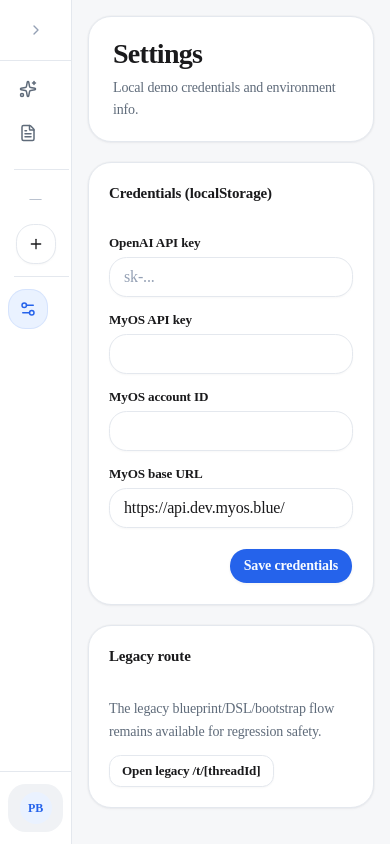
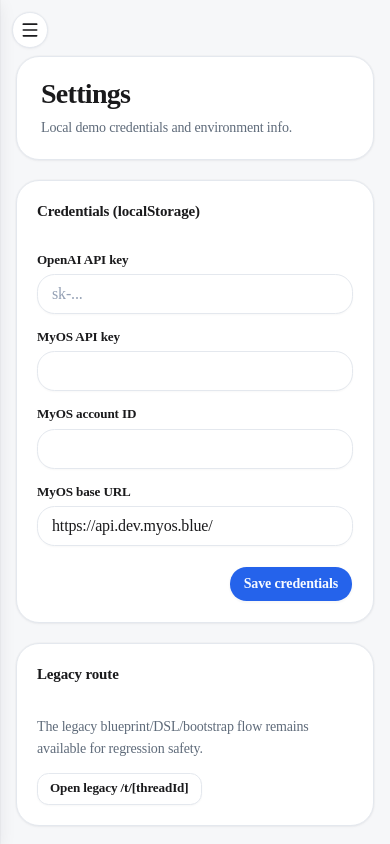
Before and after one commit to piotr-blue/demo-app, a Next.js app in the folder apps/blue-studio-web/: page /settings in a window 390 px wide. Built offline with nearby package versions, Linux system fonts and the light colour scheme.

Commit message:
Improve mobile: hamburger drawer, save confirmation, polish nav for small screens
Co-authored-by: Sylwester Czmil <sylwekczmil@users.noreply.github.com>

```diff
--- a/apps/blue-studio-web/app/(demo)/settings/page.tsx
+++ b/apps/blue-studio-web/app/(demo)/settings/page.tsx
@@ -6,16 +6,25 @@ import { Button } from "@/components/ui/button";
 import { Card, CardContent, CardHeader, CardTitle } from "@/components/ui/card";
 import { Input } from "@/components/ui/input";
 import { Label } from "@/components/ui/label";
+import { Badge } from "@/components/ui/badge";
 import { useDemoApp } from "@/components/demo/demo-provider";
 import type { DemoCredentials } from "@/lib/demo/types";
+import { CheckIcon } from "lucide-react";
 
 export default function SettingsPage() {
   const { credentials, setCredentials } = useDemoApp();
   const [draft, setDraft] = useState<DemoCredentials>(credentials);
+  const [saved, setSaved] = useState(false);
 
   useEffect(() => {
     setDraft(credentials);
   }, [credentials]);
+
+  useEffect(() => {
+    if (!saved) return;
+    const timer = setTimeout(() => setSaved(false), 2500);
+    return () => clearTimeout(timer);
+  }, [saved]);
 
   return (
     <section className="mx-auto max-w-2xl space-y-5">
@@ -74,16 +83,23 @@ export default function SettingsPage() {
               }
             />
           </div>
-          <div className="flex justify-end pt-1">
+          <div className="flex items-center justify-end gap-3 pt-1">
+            {saved ? (
+              <Badge variant="secondary" className="gap-1">
+                <CheckIcon className="size-3" />
+                Saved
+              </Badge>
+            ) : null}
             <Button
-              onClick={() =>
+              onClick={() => {
                 setCredentials({
                   openAiApiKey: draft.openAiApiKey.trim(),
                   myOsApiKey: draft.myOsApiKey.trim(),
                   myOsAccountId: draft.myOsAccountId.trim(),
                   myOsBaseUrl: draft.myOsBaseUrl.trim(),
-                })
-              }
+                });
+                setSaved(true);
+              }}
             >
               Save credentials
             </Button>
--- a/apps/blue-studio-web/components/demo/app-frame.tsx
+++ b/apps/blue-studio-web/components/demo/app-frame.tsx
@@ -15,7 +15,9 @@ export function AppFrame({ children }: { children: React.ReactNode }) {
   return (
     <div className="flex min-h-screen bg-background">
       <GlobalLeftRail />
-      <main className="min-h-screen flex-1 overflow-y-auto p-4 md:p-6 lg:p-8">{children}</main>
+      <main className="min-h-screen flex-1 overflow-y-auto p-4 pt-14 md:p-6 md:pt-6 lg:p-8">
+        {children}
+      </main>
     </div>
   );
 }
--- a/apps/blue-studio-web/components/demo/global-left-rail.tsx
+++ b/apps/blue-studio-web/components/demo/global-left-rail.tsx
@@ -2,7 +2,7 @@
 
 import Link from "next/link";
 import { usePathname } from "next/navigation";
-import { useEffect, useMemo, useState, type ReactNode } from "react";
+import { useEffect, useMemo, useState, useCallback, type ReactNode } from "react";
 import { Separator } from "@/components/ui/separator";
 import { ScrollArea } from "@/components/ui/scroll-area";
 import { Button } from "@/components/ui/button";
@@ -19,8 +19,10 @@ import {
   ChevronLeftIcon,
   ChevronRightIcon,
   FileTextIcon,
+  MenuIcon,
   Settings2Icon,
   SparklesIcon,
+  XIcon,
 } from "lucide-react";
 
 const TOP_LEVEL_NAV_ITEMS = [
@@ -55,6 +57,7 @@ function RailLink({
   icon,
   active,
   compactIconLabel,
+  onClick,
 }: {
   collapsed: boolean;
   label: string;
@@ -62,10 +65,12 @@ function RailLink({
   icon: ReactNode;
   active: boolean;
   compactIconLabel?: string;
+  onClick?: () => void;
 }) {
   const base = (
     <Link
       href={href}
+      onClick={onClick}
       className={cn(
         "group/rail-link flex items-center rounded-xl border border-transparent transition-all duration-150",
         collapsed
@@ -76,12 +81,7 @@ function RailLink({
           : "text-text-secondary hover:bg-bg-subtle hover:text-foreground"
       )}
     >
-      <span
-        className={cn(
-          "inline-flex items-center justify-center shrink-0",
-          collapsed ? "size-5" : "size-5"
-        )}
-      >
+      <span className="inline-flex size-5 items-center justify-center shrink-0">
         {icon}
       </span>
       {!collapsed ? (
@@ -108,40 +108,42 @@ export function GlobalLeftRail() {
   const { snapshot } = useDemoApp();
   const workspaces = snapshot ? getWorkspaceScopes(snapshot) : [];
   const [collapsed, setCollapsed] = useState(false);
+  const [isMobile, setIsMobile] = useState(false);
+  const [mobileOpen, setMobileOpen] = useState(false);
 
   useEffect(() => {
     // eslint-disable-next-line react-hooks/set-state-in-effect
     setCollapsed(readDemoLeftRailCollapsed());
   }, []);
 
-  /* auto-collapse on narrow viewports */
+  /* track mobile breakpoint */
   useEffect(() => {
     const mql = window.matchMedia("(min-width: 768px)");
-    const handler = (e: MediaQueryListEvent) => {
-      if (!e.matches) {
-        setCollapsed(true);
-        writeDemoLeftRailCollapsed(true);
+    const handler = (e: MediaQueryListEvent | MediaQueryList) => {
+      const isDesktop = "matches" in e ? e.matches : (e as MediaQueryListEvent).matches;
+      // eslint-disable-next-line react-hooks/set-state-in-effect
+      setIsMobile(!isDesktop);
+      if (!isDesktop) {
+        setMobileOpen(false);
       }
     };
-    mql.addEventListener("change", handler);
-    // collapse immediately if currently narrow
-    if (!mql.matches) {
-      setCollapsed(true);
-      writeDemoLeftRailCollapsed(true);
-    }
-    return () => mql.removeEventListener("change", handler);
+    handler(mql);
+    mql.addEventListener("change", handler as (e: MediaQueryListEvent) => void);
+    return () => mql.removeEventListener("change", handler as (e: MediaQueryListEvent) => void);
   }, []);
 
-  const railCollapsed = collapsed;
+  const closeMobileDrawer = useCallback(() => {
+    setMobileOpen(false);
+  }, []);
+
+  const railCollapsed = isMobile ? false : collapsed;
   const navItems = useMemo(() => TOP_LEVEL_NAV_ITEMS, []);
 
-  return (
-    <aside
-      className={cn(
-        "flex h-screen shrink-0 flex-col border-r border-border-soft bg-card transition-[width] duration-300 ease-in-out",
-        railCollapsed ? "w-[72px]" : "w-[260px]"
-      )}
-    >
+  /* On mobile, we show a hamburger button and an overlay drawer.
+     On desktop, we show the permanent sidebar (collapsible). */
+
+  const sidebarContent = (
+    <>
       {/* Header */}
       <div
         className={cn(
@@ -158,6 +160,17 @@ export function GlobalLeftRail() {
             <p className="text-xs text-text-muted">Demo</p>
           </div>
         </div>
+        {isMobile ? (
+          <Button
+            size="icon-sm"
+            variant="ghost"
+            onClick={closeMobileDrawer}
+            aria-label="Close navigation"
+            className="text-text-muted hover:text-foreground"
+          >
+            <XIcon className="size-4" />
+          </Button>
+        ) : (
           <Button
             size="icon-sm"
             variant="ghost"
@@ -171,6 +184,7 @@ export function GlobalLeftRail() {
           >
             {railCollapsed ? <ChevronRightIcon className="size-4" /> : <ChevronLeftIcon className="size-4" />}
           </Button>
+        )}
       </div>
 
       {/* Navigation */}
@@ -186,6 +200,7 @@ export function GlobalLeftRail() {
                 label={item.label}
                 icon={<item.icon className="size-[18px]" />}
                 active={item.isActive(pathname)}
+                onClick={isMobile ? closeMobileDrawer : undefined}
               />
             ))}
 
@@ -220,6 +235,7 @@ export function GlobalLeftRail() {
                   }
                   active={pathname === `/workspaces/${workspace.id}`}
                   compactIconLabel={workspace.name}
+                  onClick={isMobile ? closeMobileDrawer : undefined}
                 />
               ))
             )}
@@ -248,6 +264,7 @@ export function GlobalLeftRail() {
                 label={item.label}
                 icon={<item.icon className="size-[18px]" />}
                 active={item.isActive(pathname)}
+                onClick={isMobile ? closeMobileDrawer : undefined}
               />
             ))}
         </div>
@@ -277,6 +294,54 @@ export function GlobalLeftRail() {
           ) : null}
         </div>
       </div>
+    </>
+  );
+
+  /* Mobile: overlay drawer */
+  if (isMobile) {
+    return (
+      <>
+        {/* Fixed hamburger button */}
+        <Button
+          size="icon"
+          variant="outline"
+          onClick={() => setMobileOpen(true)}
+          aria-label="Open navigation"
+          className="fixed top-3 left-3 z-50 shadow-[var(--shadow-card)] md:hidden"
+        >
+          <MenuIcon className="size-5" />
+        </Button>
+
+        {/* Overlay backdrop */}
+        {mobileOpen ? (
+          <div
+            className="fixed inset-0 z-40 bg-black/15 backdrop-blur-[2px] transition-opacity md:hidden"
+            onClick={closeMobileDrawer}
+          />
+        ) : null}
+
+        {/* Drawer */}
+        <aside
+          className={cn(
+            "fixed inset-y-0 left-0 z-50 flex w-[280px] flex-col bg-card shadow-[var(--shadow-elevated)] transition-transform duration-300 ease-in-out md:hidden",
+            mobileOpen ? "translate-x-0" : "-translate-x-full"
+          )}
+        >
+          {sidebarContent}
+        </aside>
+      </>
+    );
+  }
+
+  /* Desktop: permanent sidebar */
+  return (
+    <aside
+      className={cn(
+        "hidden md:flex h-screen shrink-0 flex-col border-r border-border-soft bg-card transition-[width] duration-300 ease-in-out",
+        railCollapsed ? "w-[72px]" : "w-[260px]"
+      )}
+    >
+      {sidebarContent}
     </aside>
   );
 }
```
Lines whose indentation alone changed are shown as unchanged.
